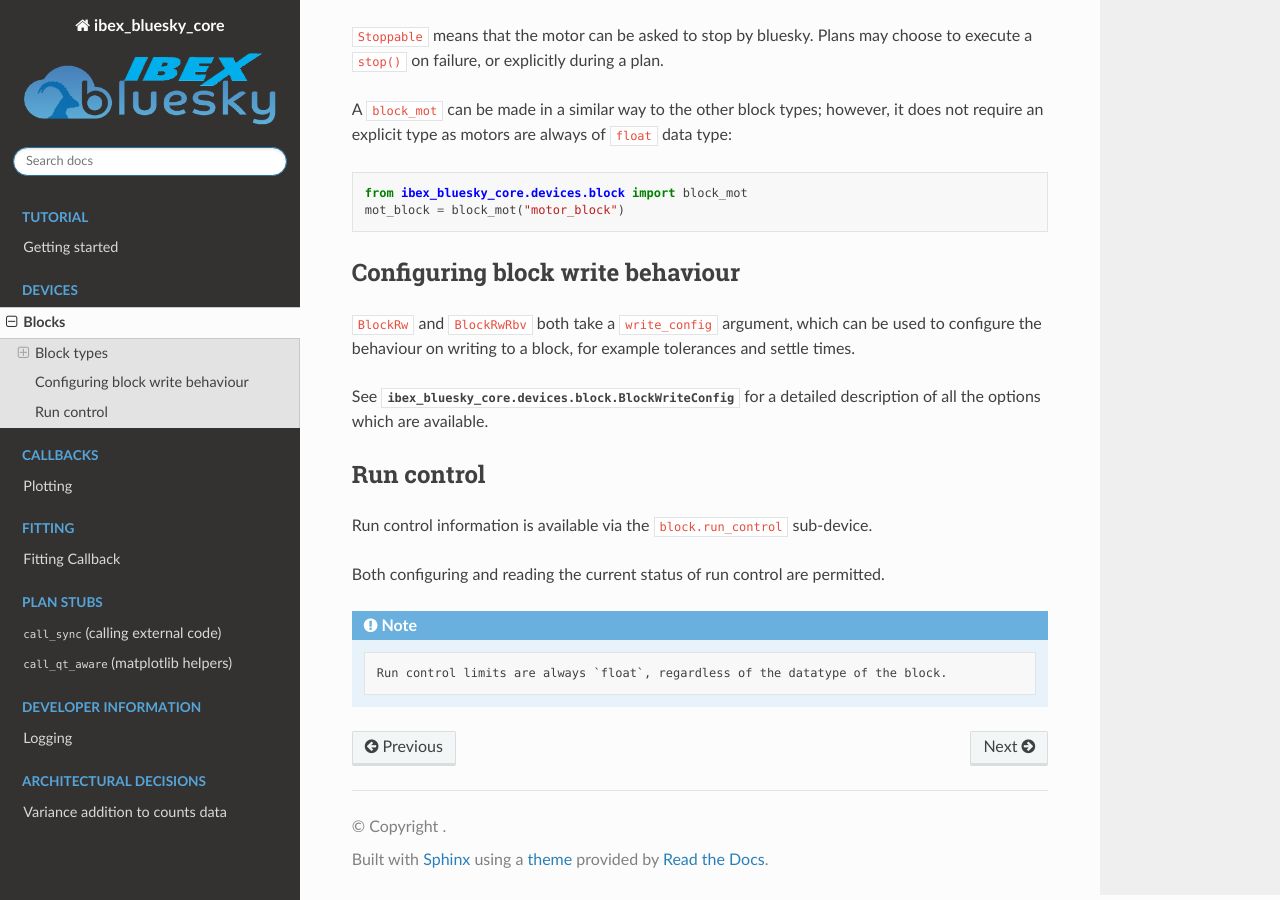
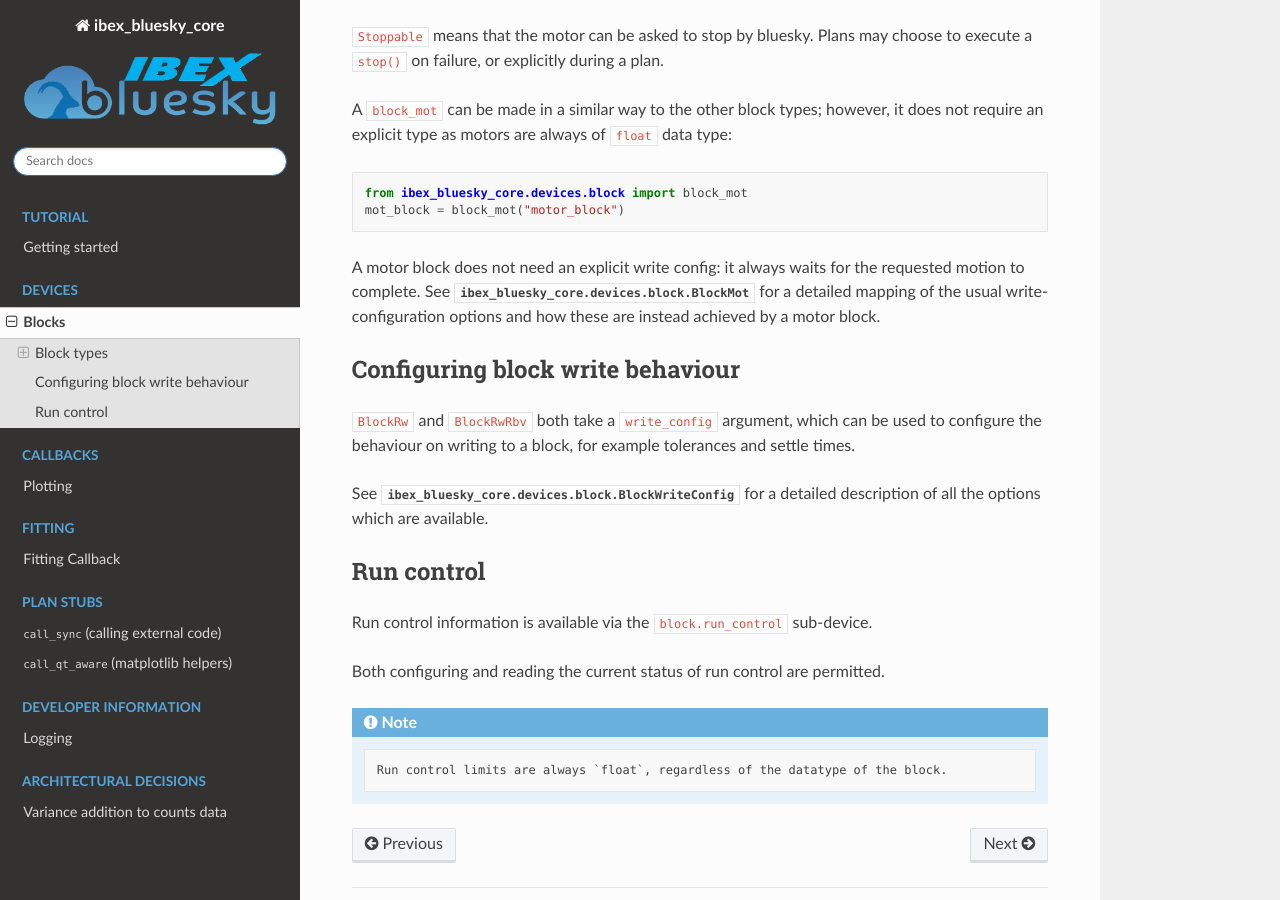
Before and after one commit to ISISComputingGroup/ibex_bluesky_core, a Sphinx documentation site: the page built from doc/devices/blocks.md, in a window 1280 px wide and 900 px high, scrolled down 2812 px. Built offline with Sphinx 7.4.7 and the Read the Docs theme 3.1.0, drawn with Linux system fonts in a browser that asks for light colours; pages that are not in the unit, such as notebooks, are missing from menus.

Commit message:
Improve docs

````diff
--- a/doc/devices/blocks.md
+++ b/doc/devices/blocks.md
@@ -131,6 +131,10 @@ from ibex_bluesky_core.devices.block import block_mot
 mot_block = block_mot("motor_block")
 ```
 
+A motor block does not need an explicit write config: it always waits for the requested motion
+to complete. See {py:obj}`ibex_bluesky_core.devices.block.BlockMot` for a detailed mapping of
+the usual write-configuration options and how these are instead achieved by a motor block.
+
 ## Configuring block write behaviour
 
 `BlockRw` and `BlockRwRbv` both take a `write_config` argument, which can be used to configure
````
Also changed, not shown: 1 other file.
